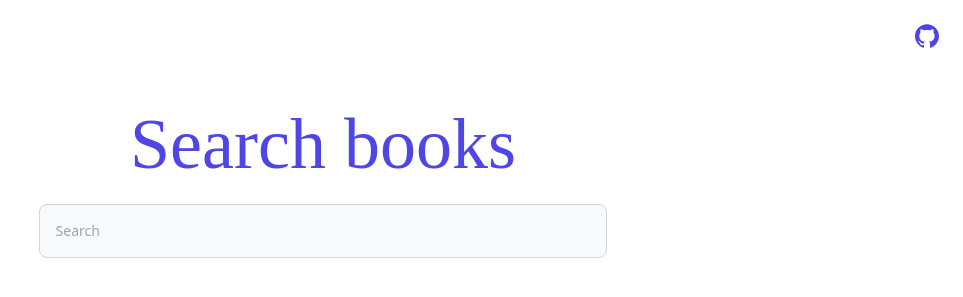
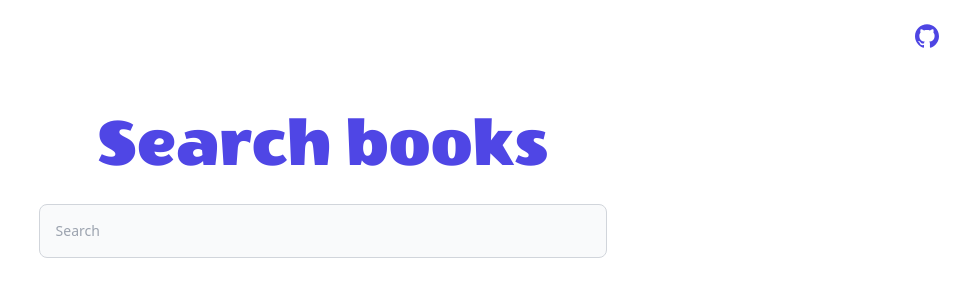
Before and after one commit to sebdanielsson/gik2f8-h21sebda-lab1, a website: page src/index.html in a window 1280 px wide. Shown: the whole page, without its empty margins (317-1280 px from the left). Drawn offline with nearby package versions, Linux system fonts and the light colour scheme; files that its build step writes are made by us from their sources; the site is published under a folder, as on GitHub Pages, so addresses that start at the root find nothing.

Commit message:
Move font location for prod

```diff
--- a/src/input.css
+++ b/src/input.css
@@ -4,7 +4,7 @@
 
 @font-face {
     font-family: "Wendy One";
-    src: url("/src/WendyOne-Regular.ttf");
+    src: url("./WendyOne-Regular.ttf");
   }
 
 .github-mark::before {
```
